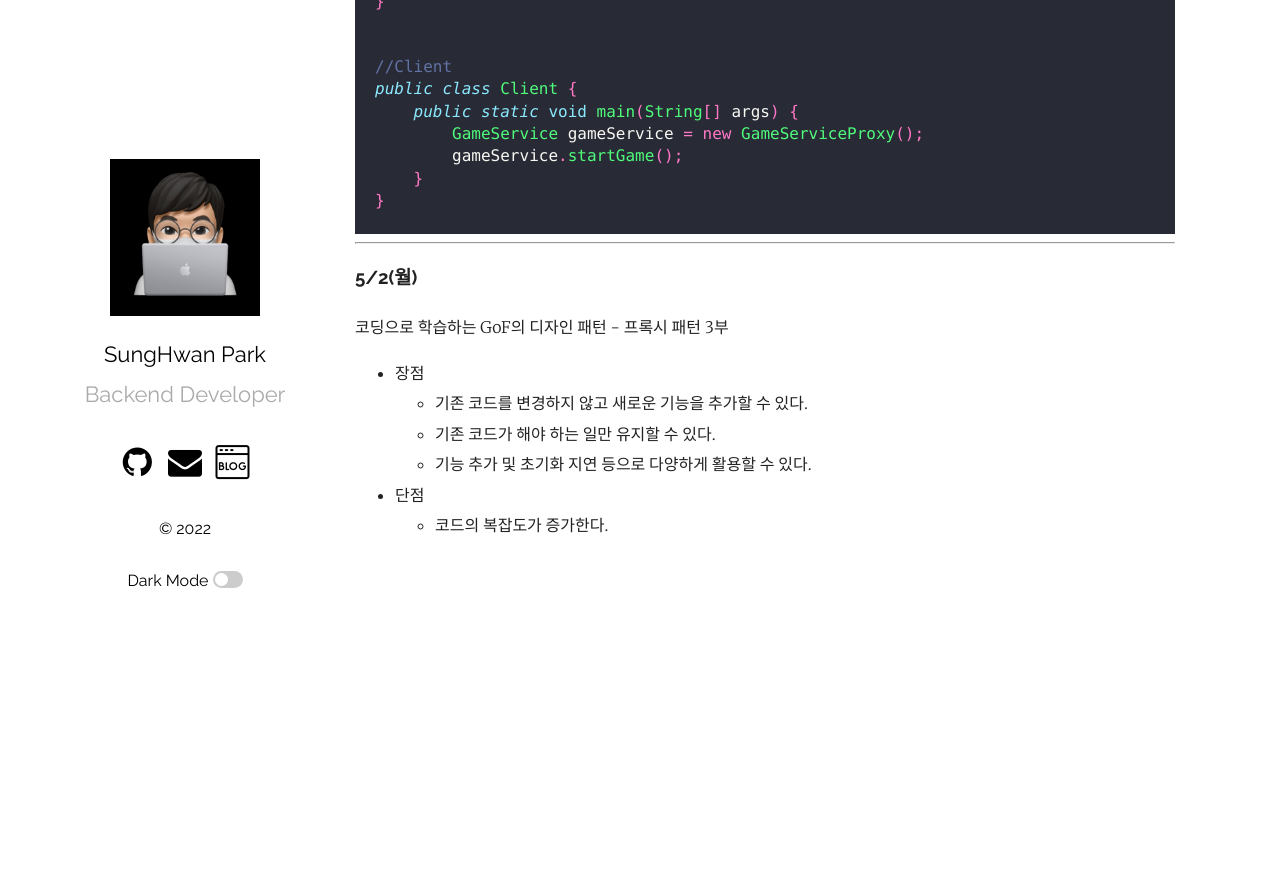
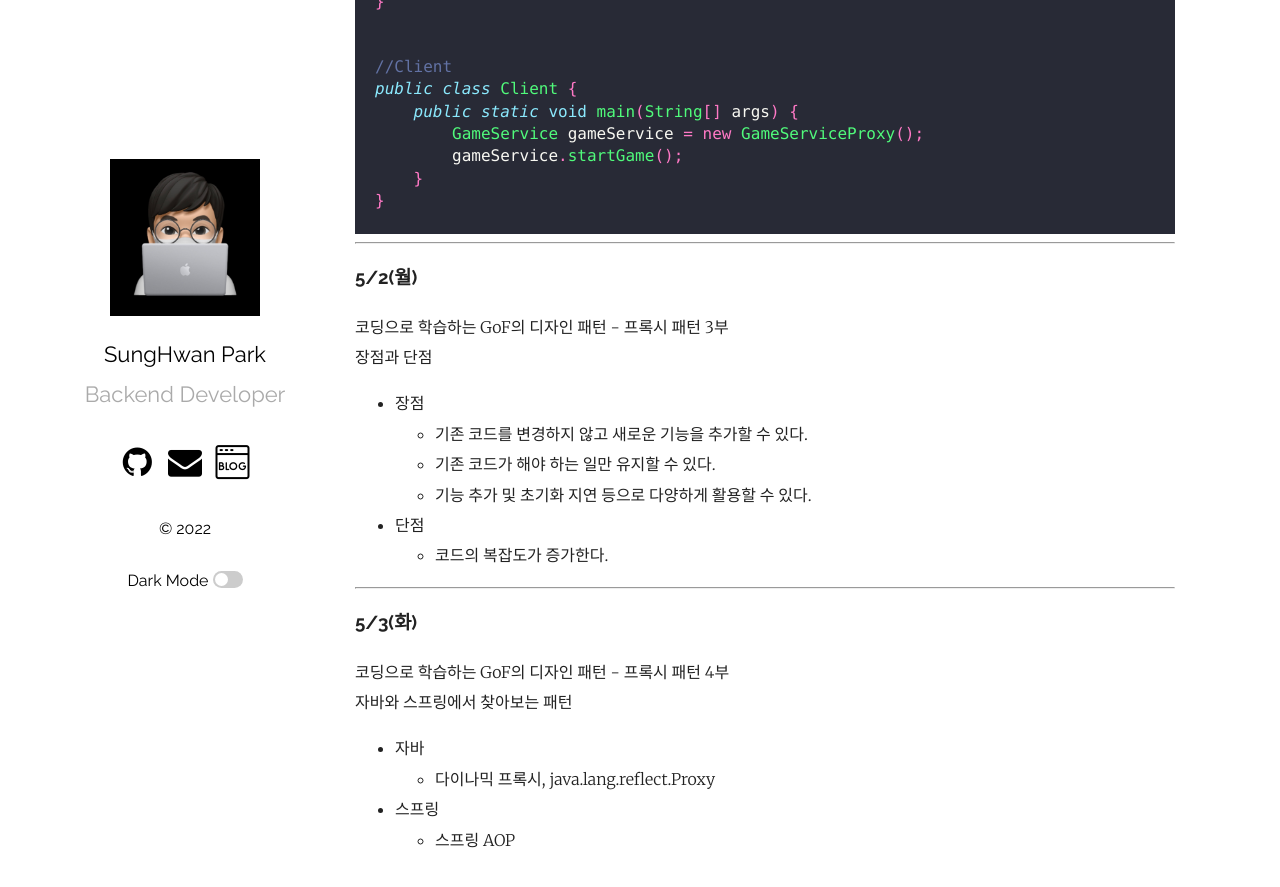
Before and after one commit to mrpark219/TIL, a Jekyll site: the page built from _posts/2022-05-01-5월TIL.markdown, in a window 1280 px wide and 900 px high, scrolled down 937 px. Shown: the top 887 px of the window. Built offline with Jekyll 4.4.1, drawn with Linux system fonts in a browser that asks for light colours; comment, search, counter and statistics services are not loaded; before the commit the page ends 1522 px from its top, so only the background shows below that.

Commit message:
feat: 2022-05-03 TIL 추가

```diff
--- a/_posts/2022-05-01-5월TIL.markdown
+++ b/_posts/2022-05-01-5월TIL.markdown
@@ -60,6 +60,7 @@ public class Client {
 ### 5/2(월)
 
 코딩으로 학습하는 GoF의 디자인 패턴 - 프록시 패턴 3부<br/>
+장점과 단점
 
 -   장점
     -   기존 코드를 변경하지 않고 새로운 기능을 추가할 수 있다.
@@ -67,3 +68,15 @@ public class Client {
     -   기능 추가 및 초기화 지연 등으로 다양하게 활용할 수 있다.
 -   단점
     -   코드의 복잡도가 증가한다.
+
+---
+
+### 5/3(화)
+
+코딩으로 학습하는 GoF의 디자인 패턴 - 프록시 패턴 4부<br/>
+자바와 스프링에서 찾아보는 패턴
+
+-   자바
+    -   다이나믹 프록시, java.lang.reflect.Proxy
+-   스프링
+    -   스프링 AOP
```
